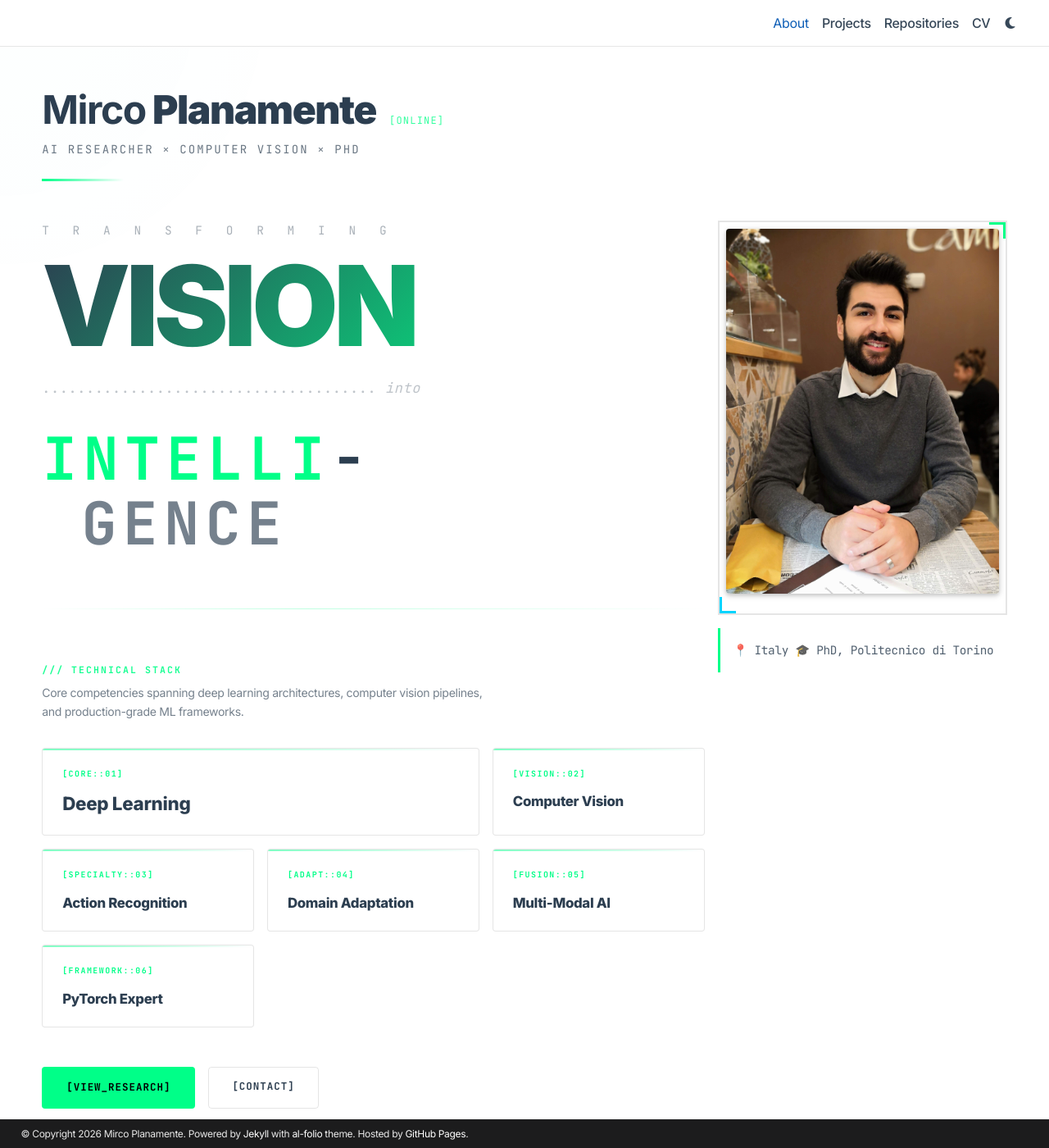
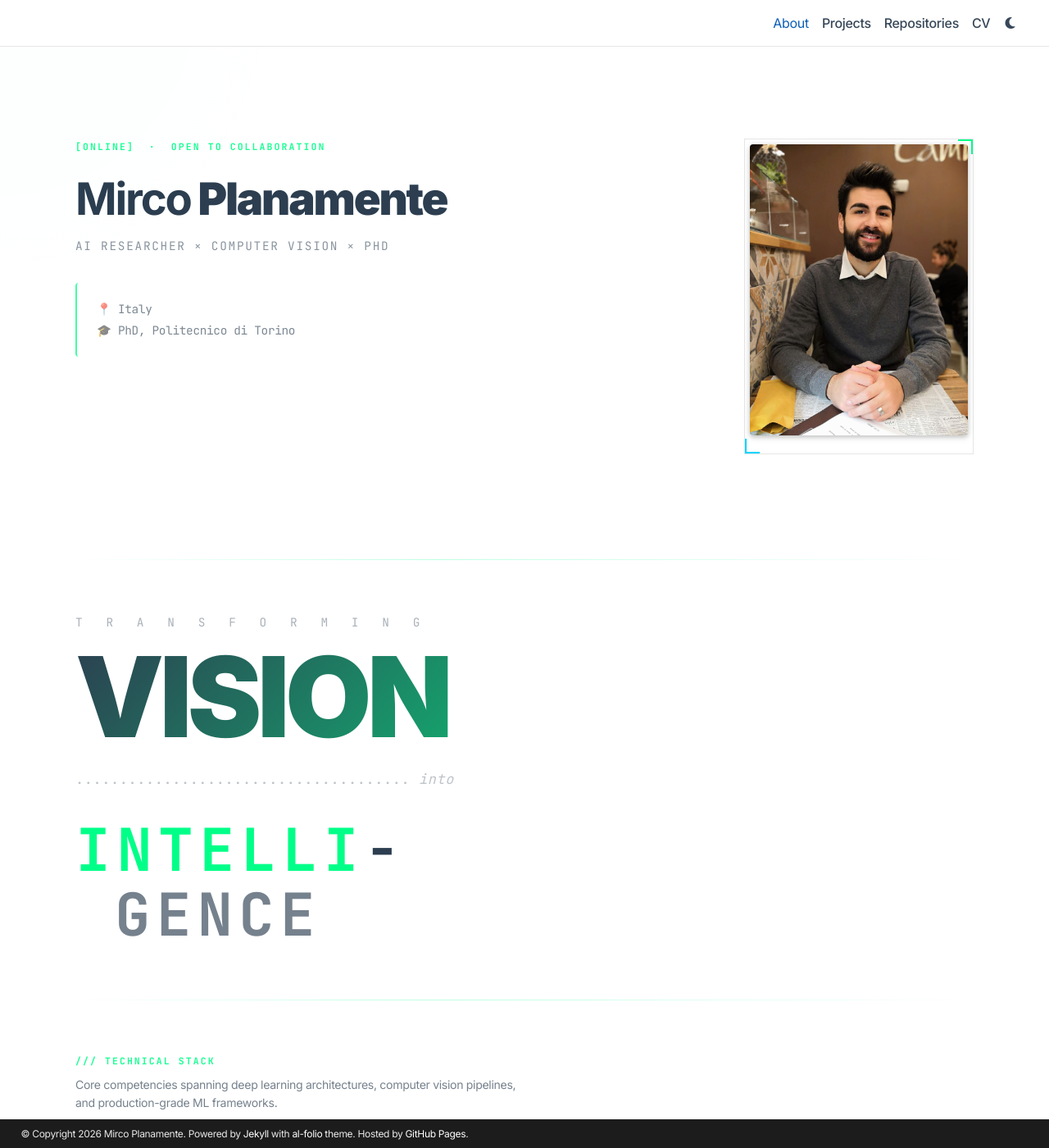
Before and after one commit to plana93/plana93.github.io, a Jekyll site: the page built from _pages/about.md, in a window 1280 px wide and 1400 px high. Shown: the whole window at 82% size. Built offline with Jekyll 4.4.1, drawn with Linux system fonts in a browser that asks for light colours; full-size pictures stand in for the smaller copies a plugin makes; some web fonts are replaced; comment, search, counter and statistics services are not loaded; a style sheet for code colours, icons or effects is not loaded.

Commit message:
refactor: rewrite about layout — 2-col header (no float), full-width content, clean SCSS

```diff
--- a/_layouts/about.html
+++ b/_layouts/about.html
@@ -1,138 +1,115 @@
 ---
 layout: default
 ---
+<div class="mp-about-page">
 
-<!-- about.html - PhD Design System -->
-<div class="post phd-portfolio">
-  <header class="post-header" style="position: relative; margin-bottom: 3rem;">
-    <!-- Main Title with PhD Aesthetic -->
-    <div style="display: flex; align-items: baseline; gap: 1rem; flex-wrap: wrap; margin-bottom: 0.5rem;">
-      <h1 class="post-title" style="font-family: 'Inter', sans-serif; font-weight: 900; font-size: clamp(2rem, 5vw, 3rem); letter-spacing: -0.03em; margin: 0;">
-        {% if site.title == "blank" -%}
-          <span class="font-weight-bold">{{ site.first_name }}</span> {{ site.middle_name }} {{ site.last_name }}
+  <!-- ═══════════════════════════════════════════════════
+       TOP PANEL: name + photo (proper 2-col, no float)
+       ═══════════════════════════════════════════════════ -->
+  <header class="mp-about-top">
+
+    <div class="mp-about-top__meta">
+      <p class="mp-label">[online] &nbsp;·&nbsp; open to collaboration</p>
+
+      <h1 class="mp-about-top__name">
+        {%- if site.title == "blank" -%}
+          <span class="font-weight-bold">{{ site.first_name }}</span>
+          {{ site.middle_name }} {{ site.last_name }}
         {%- else -%}
           {{ site.title }}
+        {%- endif -%}
+      </h1>
+
+      <p class="mp-about-top__sub">{{ page.subtitle }}</p>
+
+      {%- if page.profile.more_info %}
+      <div class="mp-about-top__info">
+        {{ page.profile.more_info }}
+      </div>
       {%- endif %}
-      </h1>
-      <span style="font-family: 'JetBrains Mono', monospace; font-size: 0.75rem; color: var(--phd-neon-accent); opacity: 0.8; text-transform: uppercase; letter-spacing: 0.1em;">[online]</span>
     </div>
 
-    <p class="desc" style="font-family: 'JetBrains Mono', monospace; font-size: 0.875rem; color: var(--global-text-color); opacity: 0.7; margin: 0; text-transform: uppercase; letter-spacing: 0.15em;">
-      {{ page.subtitle }}
-    </p>
-
-    <!-- Decorative line -->
-    <div style="width: 100px; height: 3px; background: linear-gradient(90deg, var(--phd-neon-accent) 0%, transparent 100%); margin-top: 1.5rem;"></div>
-  </header>
-
-  <article>
-    {% if page.profile -%}
-    <div class="profile float-{%- if page.profile.align == 'left' -%}left{%- else -%}right{%- endif -%}" style="position: relative;">
     {%- if page.profile.image %}
       {%- assign profile_image_path = page.profile.image | prepend: 'assets/img/' -%}
-
-        {% if page.profile.image_circular %}
-          {%- assign profile_image_class = "img-fluid z-depth-1 rounded-circle" -%}
-        {% else %}
       {%- assign profile_image_class = "img-fluid z-depth-1 rounded" -%}
-        {% endif %}
-
-        <div style="position: relative; border: 2px solid var(--global-divider-color); padding: 0.5rem; background: var(--global-bg-color);">
+      <div class="mp-about-top__photo">
+        <div class="mp-photo-frame">
           {% include figure.html
              path=profile_image_path
              class=profile_image_class
              alt=page.profile.image
              cache_bust=true -%}
-
-          <!-- Neon corner accent -->
-          <div style="position: absolute; top: 0; right: 0; width: 20px; height: 20px; border-top: 3px solid var(--phd-neon-accent); border-right: 3px solid var(--phd-neon-accent);"></div>
-          <div style="position: absolute; bottom: 0; left: 0; width: 20px; height: 20px; border-bottom: 3px solid var(--phd-neon-blue); border-left: 3px solid var(--phd-neon-blue);"></div>
+          <span class="mp-photo-frame__corner mp-photo-frame__corner--tr"></span>
+          <span class="mp-photo-frame__corner mp-photo-frame__corner--bl"></span>
         </div>
-      {% endif -%}
-
-      {%- if page.profile.more_info %}
-      <div class="more-info" style="font-family: 'JetBrains Mono', monospace; font-size: 0.875rem; margin-top: 1rem; padding: 1rem; background: var(--global-card-bg-color); border-left: 3px solid var(--phd-neon-accent);">
-        {{ page.profile.more_info }}
-      </div>
-      {%- endif %}
       </div>
     {%- endif %}
 
-    <div class="clearfix scanlines">
+  </header>
+
+  <hr class="mp-divider">
+
+  <!-- ═══════════════════════════════════════════════════
+       MAIN CONTENT (full-width — no float interference)
+       ═══════════════════════════════════════════════════ -->
+  <article class="mp-about-content">
     {{ content }}
-    </div>
+  </article>
 
-    <!-- News -->
-    {% if page.news and site.announcements.enabled -%}
-      <div class="breathe">
-        <h2 style="font-family: 'Inter', sans-serif; font-size: clamp(1.8rem, 4vw, 2.5rem); font-weight: 800; letter-spacing: -0.03em;">
-          <a href="{{ '/news/' | relative_url }}" style="color: inherit; text-decoration: none;">
-            <span style="font-family: 'JetBrains Mono', monospace; font-size: 0.875rem; color: var(--phd-neon-accent); text-transform: uppercase; letter-spacing: 0.15em; display: block; margin-bottom: 0.5rem;">$ cat news.log</span>
-            News
-          </a>
-        </h2>
-        {%- include news.html limit=true %}
-      </div>
-    {%- endif %}
-
-    <!-- Latest posts -->
-    {% if page.latest_posts -%}
-      <div class="breathe">
-        <h2 style="font-family: 'Inter', sans-serif; font-size: clamp(1.8rem, 4vw, 2.5rem); font-weight: 800; letter-spacing: -0.03em;">
-          <a href="{{ '/blog/' | relative_url }}" style="color: inherit; text-decoration: none;">
-            <span style="font-family: 'JetBrains Mono', monospace; font-size: 0.875rem; color: var(--phd-neon-accent); text-transform: uppercase; letter-spacing: 0.15em; display: block; margin-bottom: 0.5rem;">$ ls ./blog --latest</span>
-            Latest Posts
-          </a>
-        </h2>
-        {%- include latest_posts.html %}
-      </div>
-    {%- endif %}
-
-    <!-- Selected papers -->
-    {% if page.selected_papers -%}
-      <div class="breathe">
-        <h2 style="font-family: 'Inter', sans-serif; font-size: clamp(1.8rem, 4vw, 2.5rem); font-weight: 800; letter-spacing: -0.03em; margin-bottom: 2rem;">
-          <a href="{{ '/publications/' | relative_url }}" style="color: inherit; text-decoration: none;">
-            <span style="font-family: 'JetBrains Mono', monospace; font-size: 0.875rem; color: var(--phd-neon-accent); text-transform: uppercase; letter-spacing: 0.15em; display: block; margin-bottom: 0.5rem;">$ grep --selected publications.bib</span>
+  <!-- ═══════════════════════════════════════════════════
+       SELECTED PUBLICATIONS
+       ═══════════════════════════════════════════════════ -->
+  {%- if page.selected_papers %}
+  <section class="mp-section">
+    <p class="mp-label">$ grep --selected publications.bib</p>
+    <h2 class="mp-heading">
+      <a href="{{ '/publications/' | relative_url }}" class="mp-heading-link">
         Selected Publications
       </a>
     </h2>
     {%- include selected_papers.html %}
-      </div>
+  </section>
   {%- endif %}
 
-    <!-- Social -->
+  <!-- ═══════════════════════════════════════════════════
+       NEWS (optional)
+       ═══════════════════════════════════════════════════ -->
+  {%- if page.news and site.announcements.enabled %}
+  <section class="mp-section">
+    <p class="mp-label">$ cat news.log</p>
+    <h2 class="mp-heading">
+      <a href="{{ '/news/' | relative_url }}" class="mp-heading-link">News</a>
+    </h2>
+    {%- include news.html limit=true %}
+  </section>
+  {%- endif %}
+
+  <!-- ═══════════════════════════════════════════════════
+       LATEST POSTS (optional)
+       ═══════════════════════════════════════════════════ -->
+  {%- if page.latest_posts %}
+  <section class="mp-section">
+    <p class="mp-label">$ ls ./blog --latest</p>
+    <h2 class="mp-heading">
+      <a href="{{ '/blog/' | relative_url }}" class="mp-heading-link">Latest Posts</a>
+    </h2>
+    {%- include latest_posts.html %}
+  </section>
+  {%- endif %}
+
+  <!-- ═══════════════════════════════════════════════════
+       SOCIAL
+       ═══════════════════════════════════════════════════ -->
   {%- if page.social %}
-      <div class="social air-top" style="padding: 3rem 0; border-top: 1px solid var(--global-divider-color);">
-        <p style="font-family: 'JetBrains Mono', monospace; font-size: 0.875rem; color: var(--phd-neon-accent); text-transform: uppercase; letter-spacing: 0.15em; margin-bottom: 2rem;">
-          $ connect --social
-        </p>
-
-        <div class="contact-icons" style="display: flex; gap: 1.5rem; flex-wrap: wrap; justify-content: center; margin-bottom: 2rem;">
+  <section class="mp-social">
+    <p class="mp-label">$ connect --social</p>
+    <div class="mp-social__icons">
       {% include social.html %}
     </div>
+    {%- if site.contact_note %}
+    <p class="mp-social__note">{{ site.contact_note }}</p>
+    {%- endif %}
+  </section>
+  {%- endif %}
 
-        <div class="contact-note" style="font-family: 'JetBrains Mono', monospace; font-size: 0.875rem; opacity: 0.6; text-align: center;">
-          {{ site.contact_note }}
 </div>
-      </div>
-    {%- endif %}
-  </article>
-</div>
-
-<!-- Add subtle animations on load -->
-<script>
-  document.addEventListener('DOMContentLoaded', function() {
-    // Add stagger animation to elements
-    const animateElements = document.querySelectorAll('.research-card, .scientific-callout');
-    animateElements.forEach((el, index) => {
-      el.style.opacity = '0';
-      el.style.transform = 'translateY(30px)';
-      setTimeout(() => {
-        el.style.transition = 'opacity 0.6s ease-out, transform 0.6s ease-out';
-        el.style.opacity = '1';
-        el.style.transform = 'translateY(0)';
-      }, 100 * index);
-    });
-  });
-</script>
--- a/_sass/_custom.scss
+++ b/_sass/_custom.scss
@@ -1307,6 +1307,145 @@
 }
 
 // ============================================================
+// ABOUT PAGE LAYOUT
+// ============================================================
+
+.mp-about-page {
+  max-width: 1160px;
+  margin: 0 auto;
+  padding-inline: clamp(1rem, 3vw, 2rem);
+}
+
+// Top panel: name/meta left, photo right
+.mp-about-top {
+  display: grid;
+  grid-template-columns: 1fr auto;
+  gap: var(--mp-sp-6);
+  align-items: start;
+  padding-block: var(--mp-sp-8);
+}
+
+.mp-about-top__meta {
+  display: flex;
+  flex-direction: column;
+  gap: var(--mp-sp-2);
+}
+
+.mp-about-top__name {
+  font-family: var(--mp-font-sans);
+  font-size: clamp(2.2rem, 5vw, 3.4rem);
+  font-weight: 900;
+  letter-spacing: -0.04em;
+  line-height: 1.1;
+  margin: 0;
+  color: var(--global-text-color);
+}
+
+.mp-about-top__sub {
+  font-family: var(--mp-font-mono);
+  font-size: clamp(0.75rem, 1.5vw, 0.9rem);
+  letter-spacing: 0.12em;
+  text-transform: uppercase;
+  opacity: 0.55;
+  margin: 0;
+  color: var(--global-text-color);
+}
+
+.mp-about-top__info {
+  margin-top: var(--mp-sp-2);
+  font-family: var(--mp-font-mono);
+  font-size: 0.82rem;
+  line-height: 1.8;
+  opacity: 0.75;
+  padding: var(--mp-sp-2) var(--mp-sp-3);
+  background: var(--global-card-bg-color);
+  border-left: 2px solid var(--mp-accent);
+  border-radius: var(--mp-radius);
+}
+
+// Photo column
+.mp-about-top__photo {
+  width: clamp(180px, 22vw, 280px);
+  flex-shrink: 0;
+}
+
+// Photo frame with neon corners
+.mp-photo-frame {
+  position: relative;
+  border: 1px solid var(--global-divider-color);
+  padding: 6px;
+  background: var(--global-bg-color);
+
+  img { display: block; width: 100%; }
+
+  .mp-photo-frame__corner {
+    position: absolute;
+    width: 18px;
+    height: 18px;
+
+    &--tr {
+      top: 0; right: 0;
+      border-top: 2px solid var(--mp-accent);
+      border-right: 2px solid var(--mp-accent);
+    }
+    &--bl {
+      bottom: 0; left: 0;
+      border-bottom: 2px solid #00d4ff;
+      border-left: 2px solid #00d4ff;
+    }
+  }
+}
+
+// Full-width article area (no float interference)
+.mp-about-content {
+  // Remove any stale clearfix effects
+  &::before, &::after { display: none; }
+}
+
+// Section heading with link
+.mp-heading-link {
+  color: inherit;
+  text-decoration: none;
+  transition: color 0.2s;
+  &:hover { color: var(--mp-accent); text-decoration: none; }
+}
+
+// Social section
+.mp-social {
+  padding-block: var(--mp-sp-6);
+  border-top: 1px solid var(--global-divider-color);
+  text-align: center;
+
+  .mp-social__icons {
+    display: flex;
+    gap: var(--mp-sp-3);
+    flex-wrap: wrap;
+    justify-content: center;
+    margin-block: var(--mp-sp-3);
+  }
+
+  .mp-social__note {
+    font-family: var(--mp-font-mono);
+    font-size: 0.78rem;
+    opacity: 0.45;
+    margin: 0;
+  }
+}
+
+// Responsive
+@media (max-width: 680px) {
+  .mp-about-top {
+    grid-template-columns: 1fr;
+    grid-template-rows: auto auto;
+  }
+  .mp-about-top__photo {
+    width: clamp(120px, 40vw, 180px);
+    justify-self: center;
+    order: -1; // photo on top on mobile
+  }
+}
+
+// ============================================================
 // UTILITY HELPERS
 // ============================================================
 
```
Lines whose indentation alone changed are shown as unchanged.
